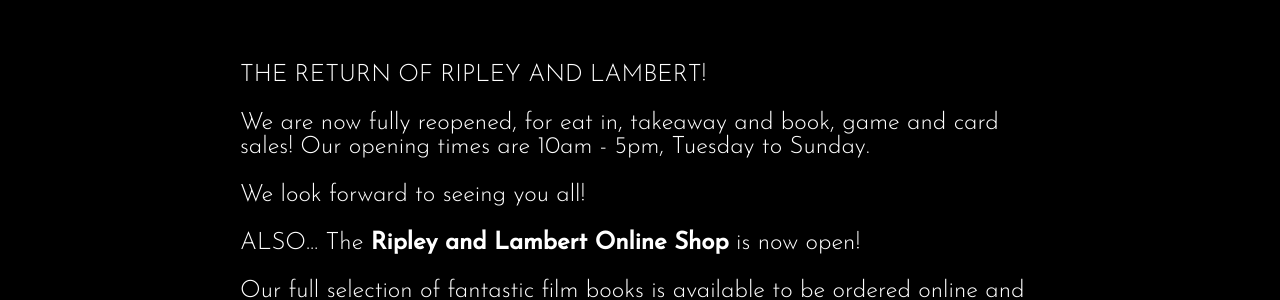
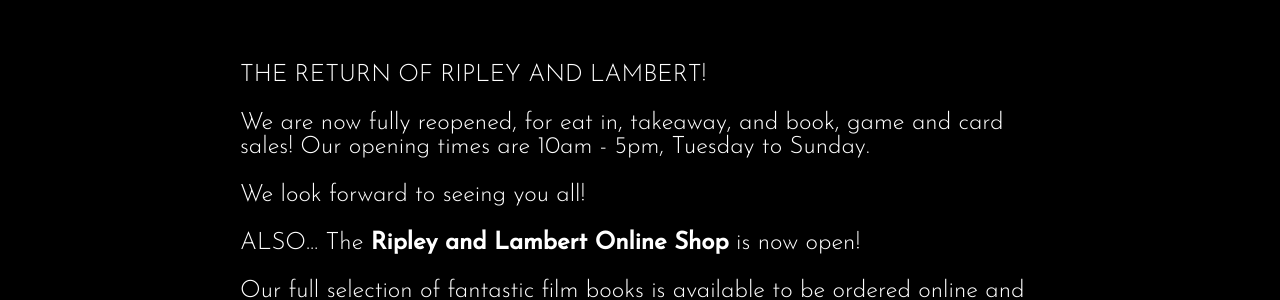
Before and after one commit to ripandlamb/ripandlamb, a Jekyll site: the page built from index.md, in a window 1280 px wide. Shown: the part 273-573 px from the top of the page. Built offline with Jekyll 4.4.1, drawn with Linux system fonts in a browser that asks for light colours; a script that is not in the unit is left out.

```diff
--- a/index.md
+++ b/index.md
@@ -5,7 +5,7 @@ order: 1
 
 THE RETURN OF RIPLEY AND LAMBERT!
 
-We are now fully reopened, for eat in, takeaway and book, game and card sales!
+We are now fully reopened, for eat in, takeaway, and book, game and card sales!
 Our opening times are 10am - 5pm, Tuesday to Sunday.
 
 We look forward to seeing you all!
```
